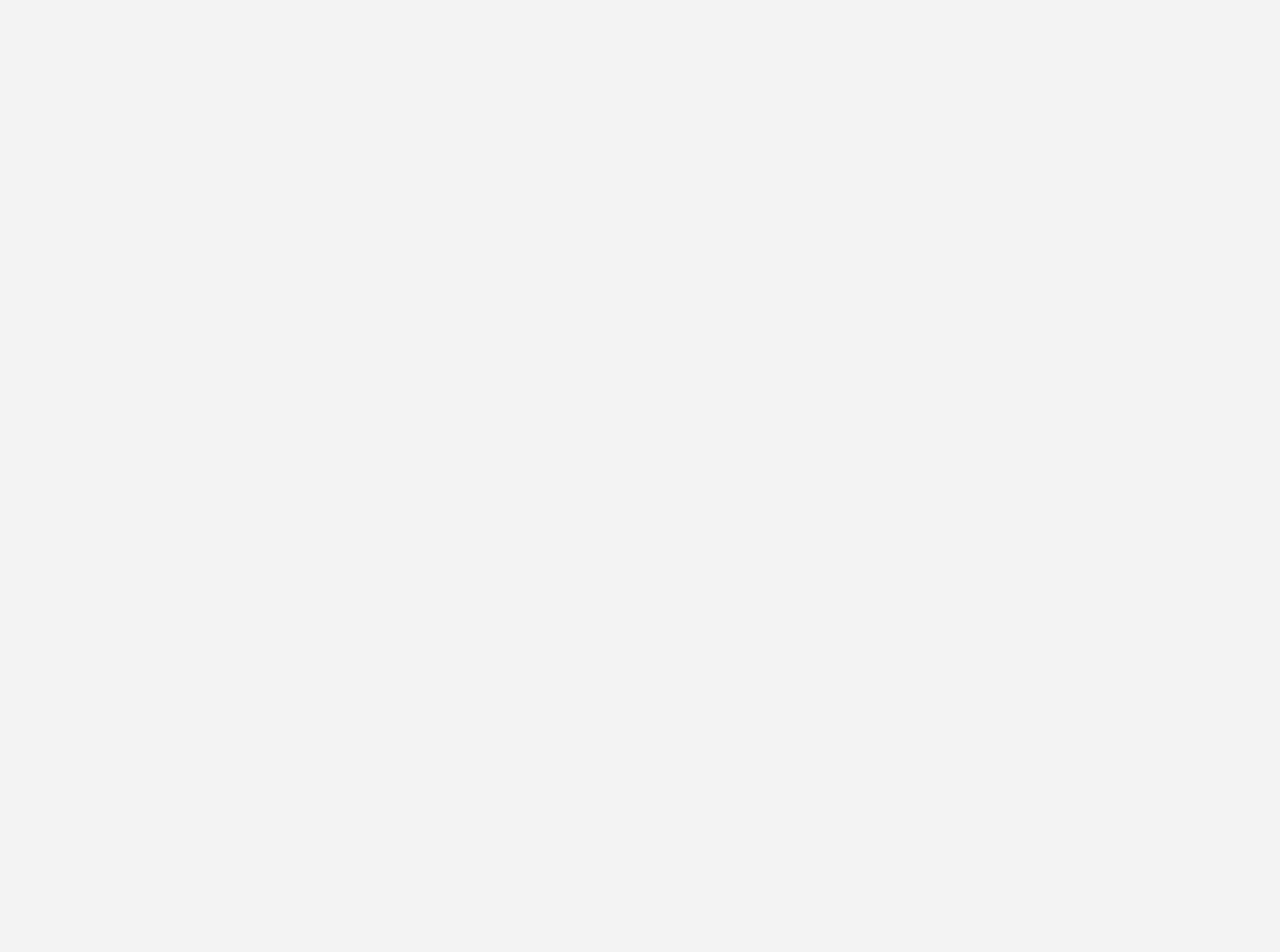
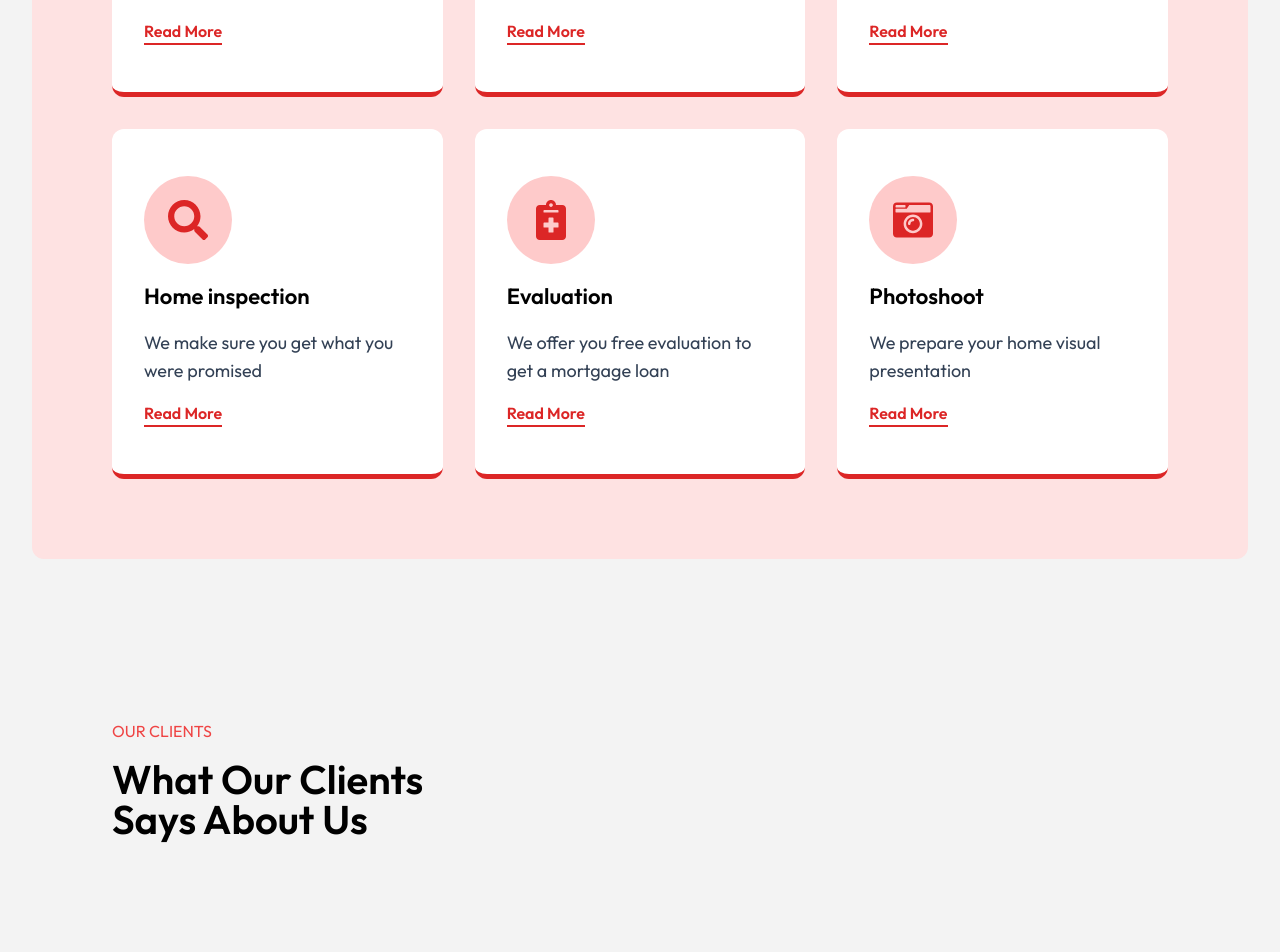
Before and after one commit to Bilal4542/practice-projects, a React (Vite) app in the folder real-estate-web/: page / in a window 1280 px wide. Shown: the part 4100-5052 px from the top of the page. Before the commit the page ends 3631 px from the top, so only its background shows below. Built offline with nearby package versions, Linux system fonts and the light colour scheme.

Commit message:
working on client section

```diff
--- a/real-estate-web/src/sections/Client.jsx
+++ b/real-estate-web/src/sections/Client.jsx
@@ -1,9 +1,38 @@
-import React from 'react'
+import React, { useEffect } from 'react'
+import { client } from '../components/export'
+import { useDarkMode } from '../components/DarkModeContext'
+import { FaStamp } from 'react-icons/fa'
+import AOS from 'aos'
+import 'aos/dist/aos.css'
 
 const Client = () => {
+
+  useEffect(()=>{
+    AOS.init({
+      offset: 200,
+      duration: 800,
+      easing: 'ease-in-sine',
+      delay: 100
+    })
+  }, [])
+
+  const {darkMode,toggleDarkMode} = useDarkMode()
+
   return (
-    <div>
+    <div className={`${darkMode ? 'dark bg-black' : 'light bg-transparent'}`}>
+      <section id='client' className='w-full lg:w-[95%] h-fit m-auto bg-cover bg-center rounded-xl flex flex-col justify-center items-start px-6 lg:px-20 py-20 gap-20'>
+        <div className="flex flex-col justify-center items-start gap-4">
+          <h1 data-aos='zoom-in' className='text-red-500 dark:text-white'>OUR CLIENTS</h1>
+          <h1 dara-aos='zoom-in' className='text-black dark:text-white text-[40px] font-semibold leading-10'>What Our Clients <br /> Says About Us</h1>
+        </div>
+        {/* <div id="client-box" className='w-full grid grid-cols-1 lg:grid-cols-3 justify-center items-center gap-8'>
+          {client.map((item,index)=>(
+            <div key={index} data-aos='zoom-in' data-aos-delay='200' className='w-full flex flex-col justify-center items-center gap-6 rounded-xl p-12 bg-white dark:bg-gray-900 hover:bg-red-100 cursor-pointer'>
 
+            </div>
+          ))}
+        </div> */}
+      </section>
     </div>
   )
 }
--- a/real-estate-web/src/sections/Properties.jsx
+++ b/real-estate-web/src/sections/Properties.jsx
@@ -29,7 +29,7 @@
         {/* grid properties starts from here */}
         <div id='grid-box' className='w-full grid grid-cols-1 lg:grid-cols-3 justify-center items-center gap-8'>
           {property.map((item,index) => (
-            <div data-aos='zoom-in' data-aos-delay='200' className='bg-white dark:bg-gray-800 rounded-xl w-full'>
+            <div key={index} data-aos='zoom-in' data-aos-delay='200' className='bg-white dark:bg-gray-800 rounded-xl w-full'>
               <div id='image-box' className='bg-cover bg-center h-[250px] rounded-xl p-4 flex flex-col justify-between items-end' style={{backgroundImage:`url(${item.images})`}}>
                 <div id='top' className='w-full flex justify-between items-end'>
                   <div><button className='px-3 py-1 bg-red-600 hover:bg-white hover:text-black text-white rounded-full text-[13px] duration-300'>Featured</button></div>
--- a/real-estate-web/src/sections/Services.jsx
+++ b/real-estate-web/src/sections/Services.jsx
@@ -1,9 +1,43 @@
-import React from 'react'
+import React, { useEffect } from 'react'
+import { service } from '../components/export'
+import { useDarkMode } from '../components/DarkModeContext'
+import AOS from 'aos'
+import 'aos/dist/aos.css'
+
 
 const Services = () => {
+
+  useEffect(()=>{
+    AOS.init({
+      offset: 200,
+      duration: 800,
+      easing: 'ease-in-sine',
+      delay: 100
+    })
+  }, [])
+
+  const {darkMode,toggleDarkMode} = useDarkMode()
+
   return (
-    <div>
-
+    <div className={`${darkMode ? 'dark bg-black' : 'light bg-transparent'} pb-20`}>
+      <section id='services' className={`${darkMode ? 'dark bg-gray-800' : 'light bg-red-100'} w-full h-fit lg:w-[95%] m-auto rounded-xl flex flex-col justify-center items-start px-6 lg:px-20 py-20 gap-10`}>
+        <div className="flex flex-col justify-center items-start gap-4">
+          <h1 data-aos='zoom-in' className='text-red-500 dark:text-white'>Our Services</h1>
+          <h1 data-aos='zoom-in' className='text-black text-[40px] font-semibold leading-10 dark:text-white'>Top Real Estate <br /> Services Available</h1>
+        </div>
+        <div id="service-box" className='grid grid-cols-1 lg:grid-cols-3 justify-center items-center gap-8'>
+          {service.map((item,index)=>(
+            <div key={index} data-aos='zoom-in' data-aos-delay='200' className='flex flex-col justify-center items-start gap-4 bg-white dark:bg-black h-[350px] px-8 py-16 rounded-xl border-b-[5px] border-red-600 hover:bg-red-300 cursor-pointer'>
+              <div className="p-6 rounded-full bg-red-200">
+                <item.icon className='text-red-600 size-10 transform hover:scale-110 transition-transform duration-300 cursor-pointer'/>
+              </div>
+              <h1 className='text-black dark:text-white font-semibold text-[22px]'>{item.title}</h1>
+              <p className='text-lg text-slate-700 dark:text-white'>{item.desc}</p>
+              <button className='border-b-2 border-red-600 text-red-600 font-semibold pb-0 dark:text-white'>Read More</button>
+            </div>
+          ))}
+        </div>
+      </section>
     </div>
   )
 }
```
